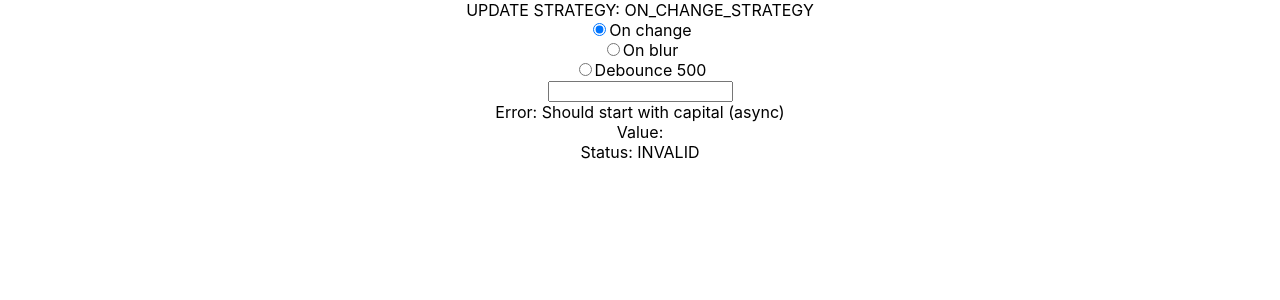
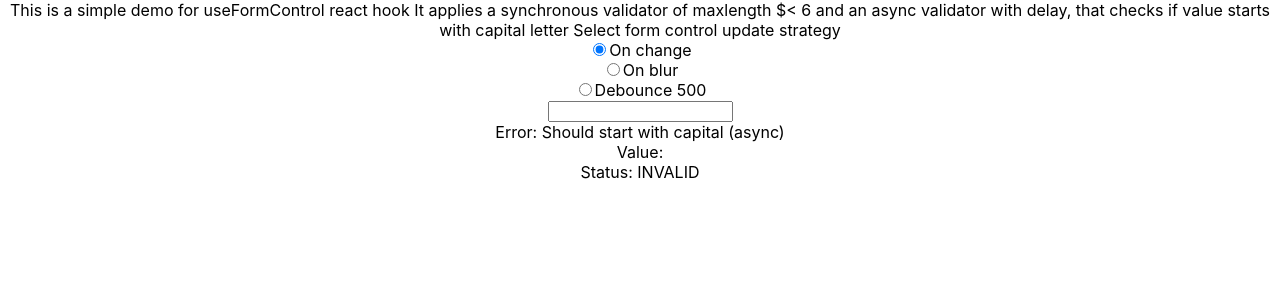
Before and after one commit to quasiunafantasia/react-form-hooks-playground, a React (Create React App) app: page / in a window 1280 px wide. Shown: the top 300 px of the page. Built offline with nearby package versions, Linux system fonts and the light colour scheme.

Commit message:
updated demo

```diff
--- a/src/examples/FormControlExample.tsx
+++ b/src/examples/FormControlExample.tsx
@@ -36,7 +36,10 @@ export const FormControlExample = () => {
     };
 
     return <div>
-        UPDATE STRATEGY: {updateStrategy}
+        This is a simple demo for useFormControl react hook
+        It applies a synchronous validator of maxlength ${'<'} 6
+        and an async validator with delay, that checks if value starts with capital letter
+        Select form control update strategy
         <div className="radio">
             <label>
                 <input type="radio" value={ON_CHANGE_STRATEGY} checked={updateStrategy === ON_CHANGE_STRATEGY}
```
Also changed, not shown: package.json (+7 -3 lines), 1 other file (tests, documents, lock files or other folders).
